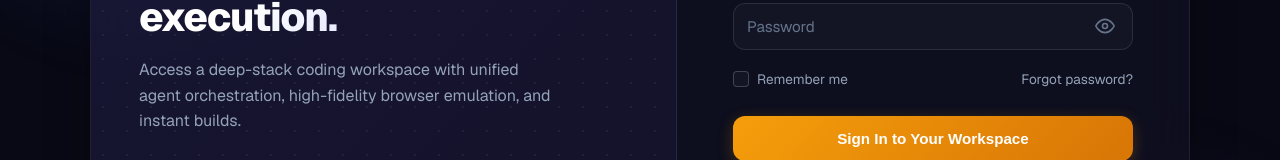
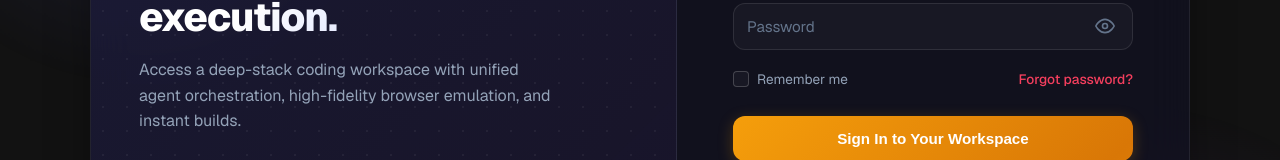
Before and after one commit to kruthikRgowda/chicken, a Next.js app: page /login in a window 1280 px wide. Shown: the part 302-462 px from the top of the page. Built offline with nearby package versions, Linux system fonts and the light colour scheme.

Commit message:
style: change background color to deep dark gray

```diff
--- a/src/app/auth.module.css
+++ b/src/app/auth.module.css
@@ -1,6 +1,6 @@
 /* Design Tokens & Theme Variables */
 .authContainer {
-  --bg-primary: #080914;
+  --bg-primary: #121212;
   --bg-card: rgba(17, 18, 36, 0.65);
   --border-card: rgba(255, 255, 255, 0.08);
   --text-primary: #f8fafc;
@@ -382,13 +382,15 @@
 }
 
 .forgotLink {
-  color: var(--text-secondary);
+  color: #f43f5e;
   text-decoration: none;
+  font-weight: 500;
   transition: var(--transition-smooth);
 }
 
 .forgotLink:hover {
-  color: var(--color-primary);
+  color: #ff123c;
+  text-shadow: 0 0 8px rgba(244, 63, 94, 0.4);
 }
 
 /* Submit Button */
--- a/src/app/globals.css
+++ b/src/app/globals.css
@@ -5,7 +5,7 @@
 
 @media (prefers-color-scheme: dark) {
   :root {
-    --background: #0a0a0a;
+    --background: #121212;
     --foreground: #ededed;
   }
 }
```
